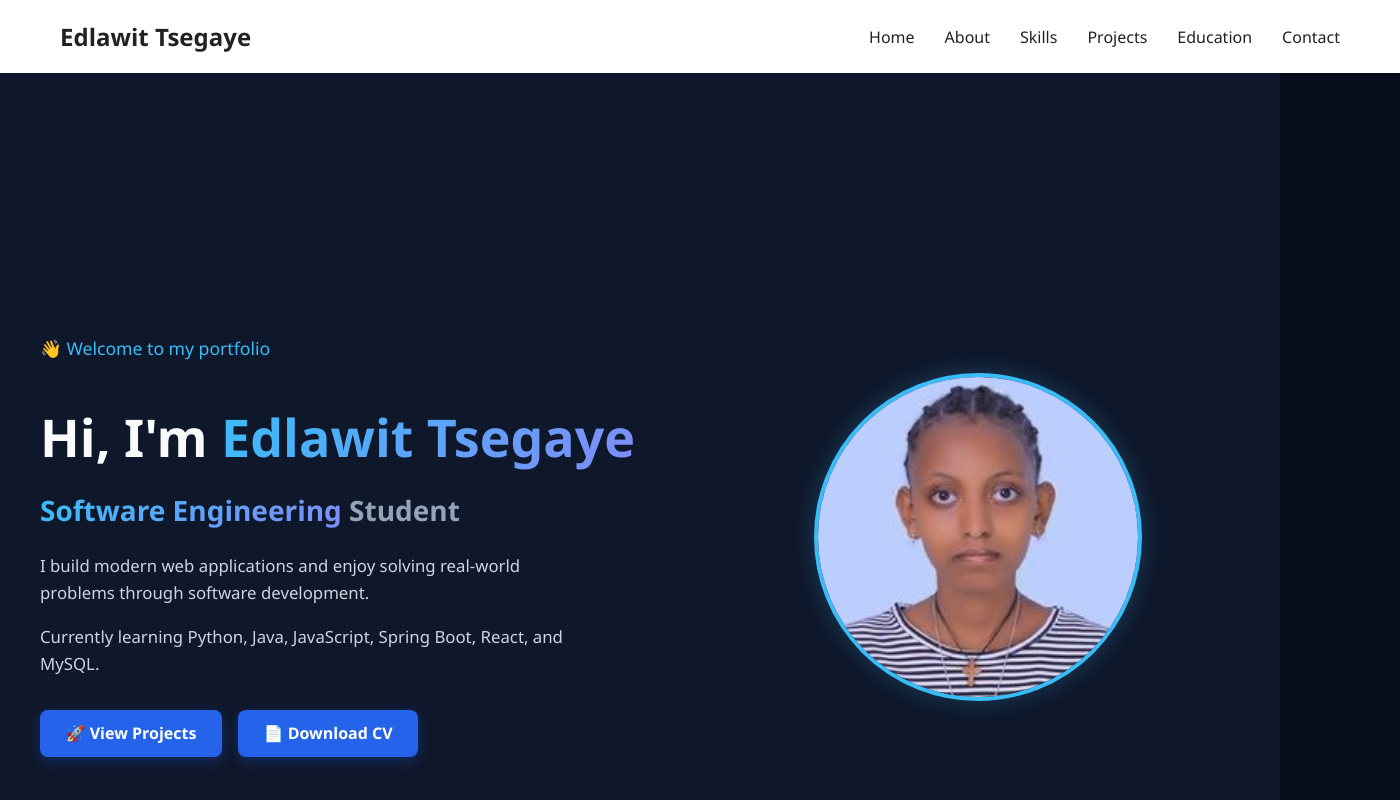
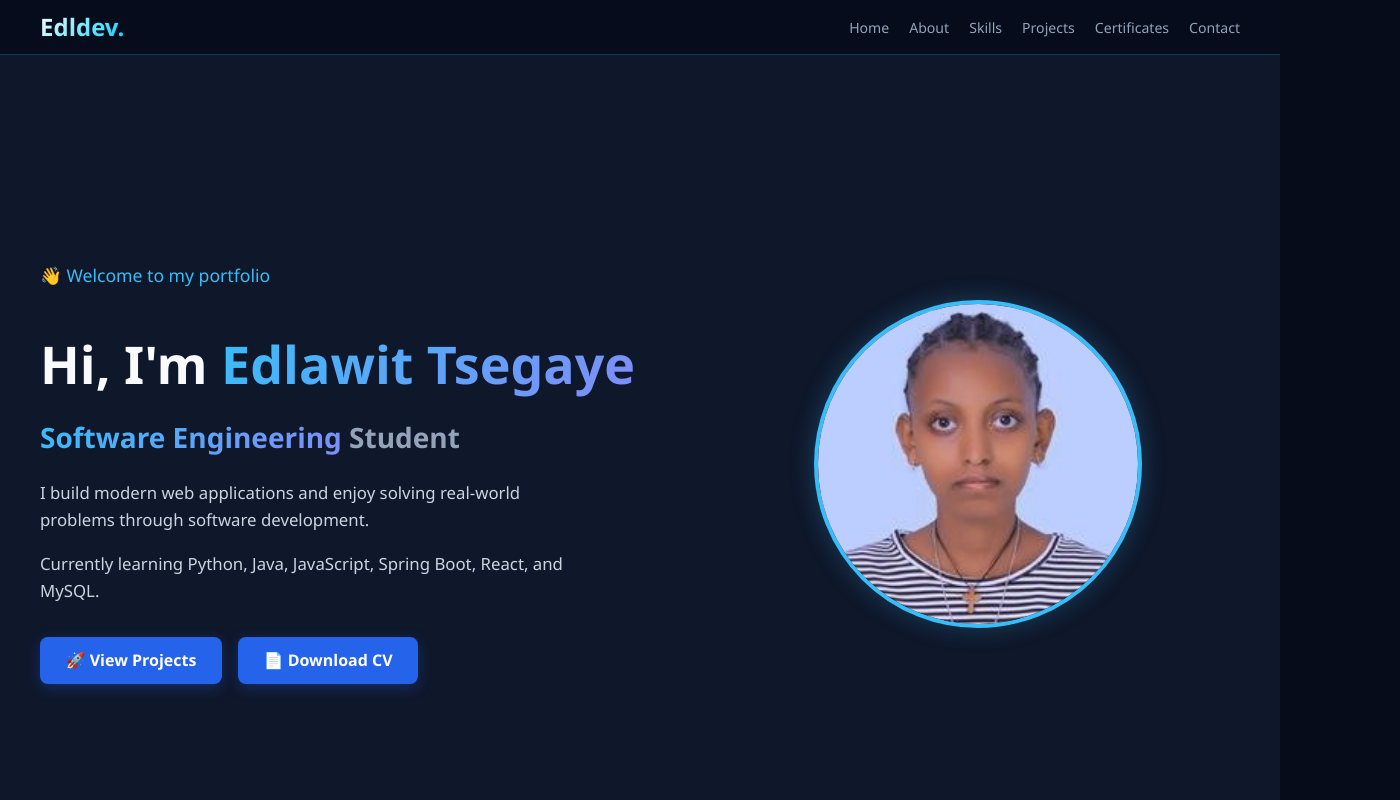
Before and after one commit to Edldev12/portfolio-React, a React (Vite) app: page / in a window 1280 px wide. Shown: the top 800 px of the page, 1400 px wide, since content can reach past the window. Built offline with nearby package versions, Linux system fonts and the light colour scheme.

Commit message:
style header

```diff
--- a/src/components/Header/Header.css
+++ b/src/components/Header/Header.css
@@ -1,98 +1,114 @@
-/* ================= HEADER ================= */
+/* Header.css */
 
-header {
+:root {
+  --bg-dark: #070c1b;
+  --card-bg: #0b1329;
+  --accent-cyan: #00d2ff;
+  --text-primary: #ffffff;
+  --text-secondary: #94a3b8;
+  --border-glow: rgba(0, 210, 255, 0.25);
+}
+
+/* HEADER CONTAINER - Compact height */
+.header {
+  position: fixed;
+  top: 0;
+  left: 0;
   width: 100%;
+  z-index: 1000;
+  background-color: rgba(7, 12, 27, 0.95);
+  backdrop-filter: blur(8px);
+  border-bottom: 1px solid var(--border-glow);
 }
 
 .navbar {
-  width: 100%;
+  max-width: 1200px;
+  margin: 0 auto;
+  padding: 15px 20px;
+  /* Reduced vertical padding from 15px to 8px */
   display: flex;
+  justify-content: space-between;
   align-items: center;
-  justify-content: space-between;
-  padding: 20px 60px;
-  background-color: #ffffff;
 }
 
-/* ================= LOGO ================= */
-
+/* LOGO */
 .logo {
   margin: 0;
-  font-size: 24px;
-  font-weight: 700;
-  color: #222;
+  line-height: 1;
 }
 
-/* ================= NAVIGATION ================= */
+.logo a {
+  font-size: 1.5rem;
+  /* Reduced font size from 1.5rem */
+  font-weight: 700;
+  color: #ffffff;
+  text-decoration: none;
+  background: linear-gradient(135deg, #ffffff 0%, var(--accent-cyan) 100%);
+  -webkit-background-clip: text;
+  background-clip: text;
+  -webkit-text-fill-color: transparent;
+  color: transparent;
+}
 
+/* NAV LINKS (DESKTOP) */
 .nav-links {
   display: flex;
-  align-items: center;
-  gap: 30px;
   list-style: none;
+  gap: 20px;
   margin: 0;
   padding: 0;
 }
 
-.nav-links a {
+.nav-links li a {
+  color: var(--text-secondary);
   text-decoration: none;
-  color: #222;
-  font-size: 16px;
+  font-size: 0.88rem;
+  /* Slightly smaller text for compact layout */
   font-weight: 500;
-  transition: color 0.3s ease;
+  transition: color 0.3s ease, text-shadow 0.3s ease;
 }
 
-.nav-links a:hover {
-  color: #16a34a;
+.nav-links li a:hover {
+  color: var(--accent-cyan);
+  text-shadow: 0 0 8px rgba(0, 210, 255, 0.6);
 }
 
-/* ================= MENU BUTTON ================= */
-
+/* MENU BUTTON (MOBILE) */
 .menu-btn {
   display: none;
+  background: none;
   border: none;
-  background: transparent;
-  font-size: 28px;
+  color: var(--accent-cyan);
+  font-size: 1.4rem;
   cursor: pointer;
-  color: #222;
+  outline: none;
+  padding: 0;
+  line-height: 1;
 }
 
-/* ================= MOBILE ================= */
-
+/* MOBILE RESPONSIVE STYLES */
 @media (max-width: 768px) {
-  .navbar {
-    padding: 15px 20px;
-  }
-
   .menu-btn {
     display: block;
-    order: 2;
-  }
-
-  .logo {
-    order: 1;
-    font-size: 20px;
   }
 
   .nav-links {
     position: absolute;
-    top: 70px;
+    top: 100%;
     left: 0;
     width: 100%;
-
-    display: none;
+    background-color: var(--card-bg);
+    border-bottom: 1px solid var(--border-glow);
     flex-direction: column;
     align-items: center;
-    gap: 20px;
-
-    padding: 25px 0;
-    background-color: #ffffff;
+    padding: 12px 0;
+    /* Reduced mobile menu vertical padding */
+    gap: 12px;
+    display: none;
+    box-shadow: 0 10px 20px rgba(0, 0, 0, 0.5);
   }
 
   .nav-links.active {
     display: flex;
   }
-
-  .nav-links a {
-    font-size: 17px;
-  }
 }
--- a/src/components/Header/Header.jsx
+++ b/src/components/Header/Header.jsx
@@ -4,25 +4,46 @@ import "./Header.css";
 function Header() {
   const [menuOpen, setMenuOpen] = useState(false);
 
+  // Close mobile menu when a navigation link is clicked
+  const handleLinkClick = () => {
+    setMenuOpen(false);
+  };
+
   return (
-    <header>
+    <header className="header">
       <nav className="navbar">
+        <h1 className="logo">
+          <a href="#home">Edldev.</a>
+        </h1>
+
         <button
           className="menu-btn"
           onClick={() => setMenuOpen(!menuOpen)}
+          aria-label="Toggle Navigation Menu"
+          aria-expanded={menuOpen}
         >
-          ☰
+          {menuOpen ? "✕" : "☰"}
         </button>
 
-        <h2 className="logo">Edlawit Tsegaye</h2>
-
         <ul className={`nav-links ${menuOpen ? "active" : ""}`}>
-          <li><a href="#home">Home</a></li>
-          <li><a href="#about">About</a></li>
-          <li><a href="#skills">Skills</a></li>
-          <li><a href="#projects">Projects</a></li>
-          <li><a href="#education">Education</a></li>
-          <li><a href="#contact">Contact</a></li>
+          <li>
+            <a href="#home" onClick={handleLinkClick}>Home</a>
+          </li>
+          <li>
+            <a href="#about" onClick={handleLinkClick}>About</a>
+          </li>
+          <li>
+            <a href="#skills" onClick={handleLinkClick}>Skills</a>
+          </li>
+          <li>
+            <a href="#projects" onClick={handleLinkClick}>Projects</a>
+          </li>
+          <li>
+            <a href="#certificates" onClick={handleLinkClick}>Certificates</a>
+          </li>
+          <li>
+            <a href="#contact" onClick={handleLinkClick}>Contact</a>
+          </li>
         </ul>
       </nav>
     </header>
```
